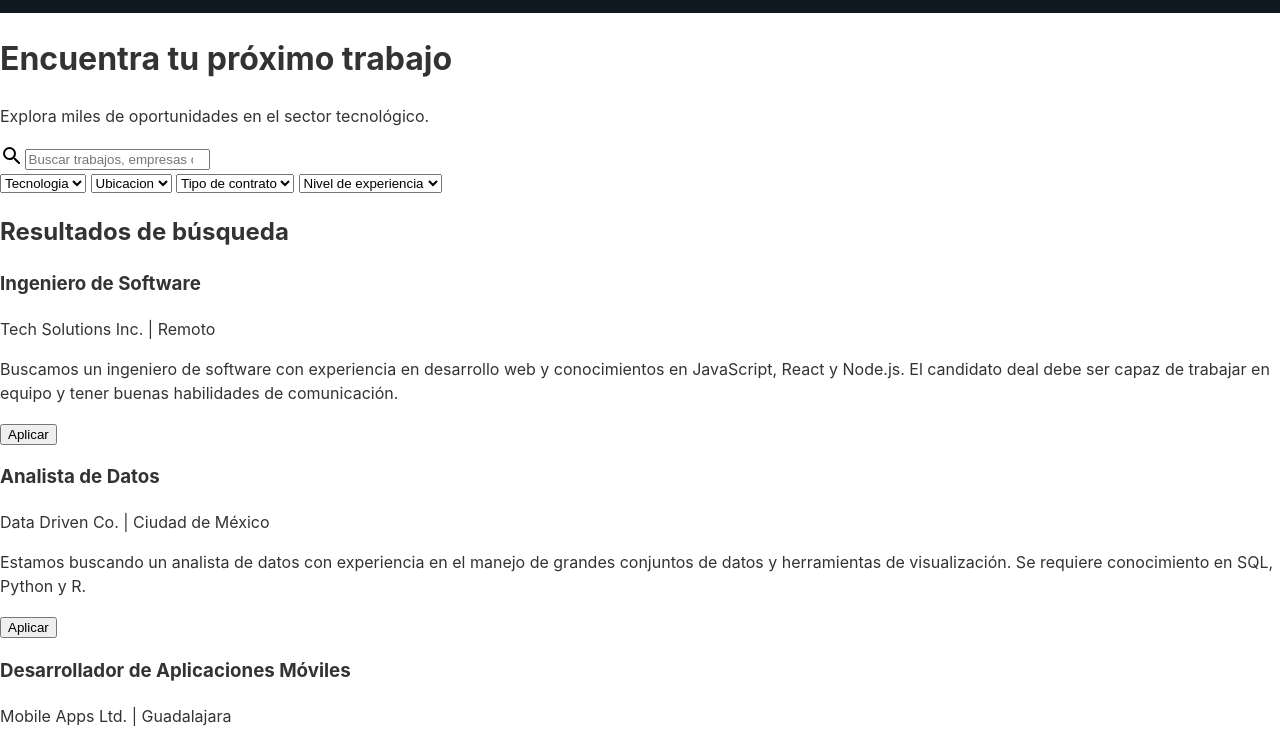
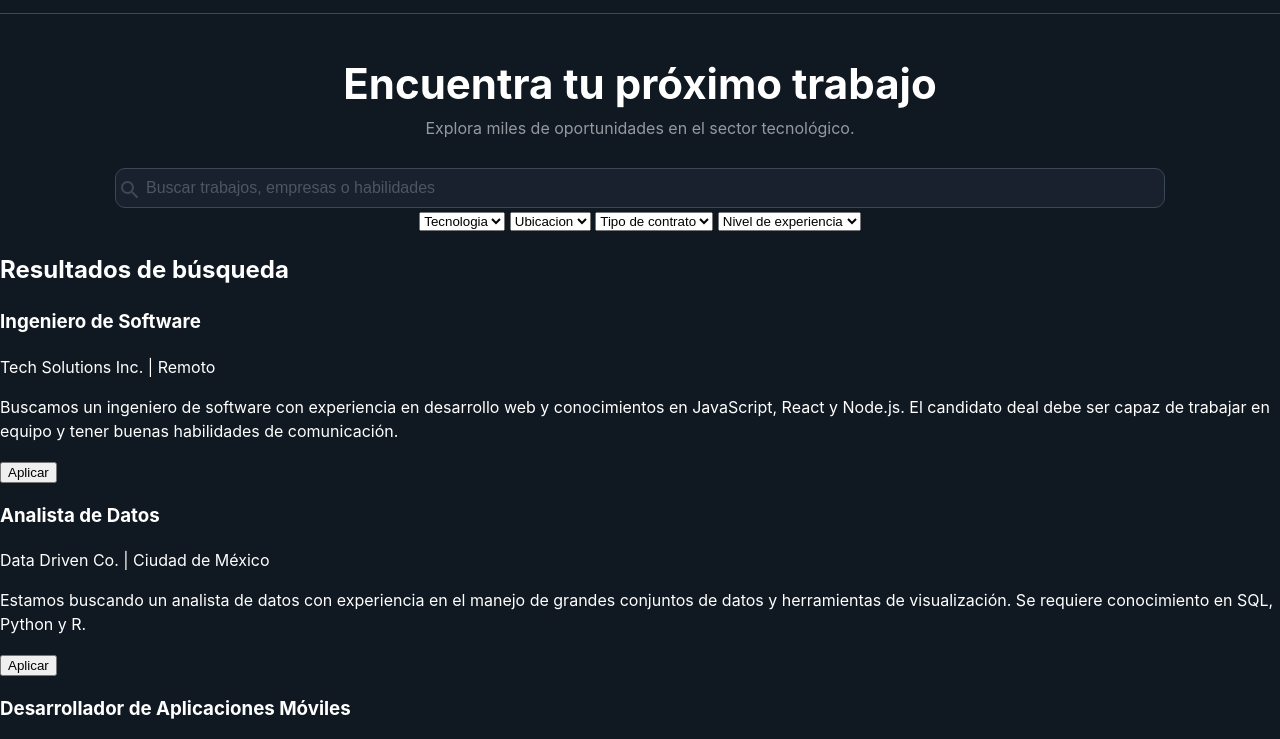
Before and after one commit to itsjp10/web-practice, a plain HTML site: page Practice 1/index.html in a window 1280 px wide. Shown: the part 53-792 px from the top of the page. Drawn offline with Linux system fonts and the light colour scheme; a web font is replaced by a local one.

Commit message:
main css started

```diff
--- a/Practice 1/index.css
+++ b/Practice 1/index.css
@@ -15,9 +15,10 @@ html {
 
 /* Improve readability by adjusting default font settings */
 body {
+  background-color: var(--main-bg-color);
   font-family: 'Inter', sans-serif;
   line-height: 1.5;
-  color: #333;
+  color: #ffffff;
   margin: 0;
   padding: 0;
 }
@@ -35,6 +36,9 @@ body>header {
   display: flex;
   justify-content: space-between;
   padding: 1rem 1.5rem;
+  border-bottom-style: solid;
+  border-bottom-width: 1px;
+  border-bottom-color: #3b485a;
 
   div {
     display: flex;
@@ -42,7 +46,7 @@ body>header {
     align-items: center;
   }
 
-  div nav{
+  div nav {
     display: flex;
     gap: 1.2rem;
   }
@@ -57,18 +61,18 @@ body>header {
     text-decoration: none;
   }
 
-  aside{
+  aside {
     display: flex;
     align-items: center;
     gap: 0.8rem;
 
-    img{
+    img {
       width: 40px;
       border-radius: 100%;
     }
   }
 
-  button{
+  button {
     background-color: #0f2b44;
     border: none;
     color: var(--second-color);
@@ -76,5 +80,53 @@ body>header {
     border-radius: 10px;
     font-weight: 700;
   }
+}
+
+main {
+  display: flex;
+  flex-direction: column;
+  align-items: center;
+
+
+  >h1 {
+    font-size: 42px;
+    line-height: 0;
+    margin-top: 70px;
+  }
+
+  >p {
+    line-height: 0;
+    color: var(--aside-color);
+    margin-bottom: 40px;
+  }
+
+  >div {
+    display: flex;
+    border-style: solid;
+    border-width: 1px;
+    border-color: #3b485a;
+    border-radius: 10px;
+    background-color: #18212d;
+    align-items: center;
+    padding: 2px;
+
+    svg path{
+      fill: #3b485a;
+    }
+
+    input {
+      padding: 0.5rem;
+      width: 80vw;
+      background-color: #18212d;
+      border: none;
+      border-radius: 10px;
+      font-size:medium;
+      color: white;
+    }
+  }
 
 }
+
+input::placeholder {
+  color: #4e5563;
+}
--- a/Practice 1/index.html
+++ b/Practice 1/index.html
@@ -23,17 +23,20 @@
         </div>
         <aside>
             <button>Subir CV</button>
-            <img src="https://www.gravatar.com/avatar/bfcb1d6a22d7098499771d3bcec5a8c4?d=retro&f=y&s=128" alt="Foto de perfil">
+            <img src="https://www.gravatar.com/avatar/bfcb1d6a22d7098499771d3bcec5a8c4?d=retro&f=y&s=128"
+                alt="Foto de perfil">
         </aside>
     </header>
     <main>
         <h1>Encuentra tu próximo trabajo</h1>
         <p>Explora miles de oportunidades en el sector tecnológico.</p>
-        <svg class="lupa-icon" xmlns="http://www.w3.org/2000/svg" width="20" height="20">
-            <path
-                d="M15.5 14h-.79l-.28-.27A6.471 6.471 0 0 0 16 9.5 6.5 6.5 0 1 0 9.5 16c1.61 0 3.09-.59 4.23-1.57l.27.28v.79l5 4.99L20.49 19l-4.99-5zm-6 0C7.01 14 5 11.99 5 9.5S7.01 5 9.5 5 14 7.01 14 9.5 11.99 14 9.5 14z" />
-        </svg>
-        <input type="search" placeholder="Buscar trabajos, empresas o habilidades">
+        <div>
+            <svg class="lupa-icon" xmlns="http://www.w3.org/2000/svg" width="20" height="20">
+                <path
+                    d="M15.5 14h-.79l-.28-.27A6.471 6.471 0 0 0 16 9.5 6.5 6.5 0 1 0 9.5 16c1.61 0 3.09-.59 4.23-1.57l.27.28v.79l5 4.99L20.49 19l-4.99-5zm-6 0C7.01 14 5 11.99 5 9.5S7.01 5 9.5 5 14 7.01 14 9.5 11.99 14 9.5 14z" />
+            </svg>
+            <input type="search" placeholder="Buscar trabajos, empresas o habilidades">
+        </div>
         <nav>
             <select name="Tecnologia" id="tecnologia">
                 <option value="Tecnologia">Tecnologia</option>
```
